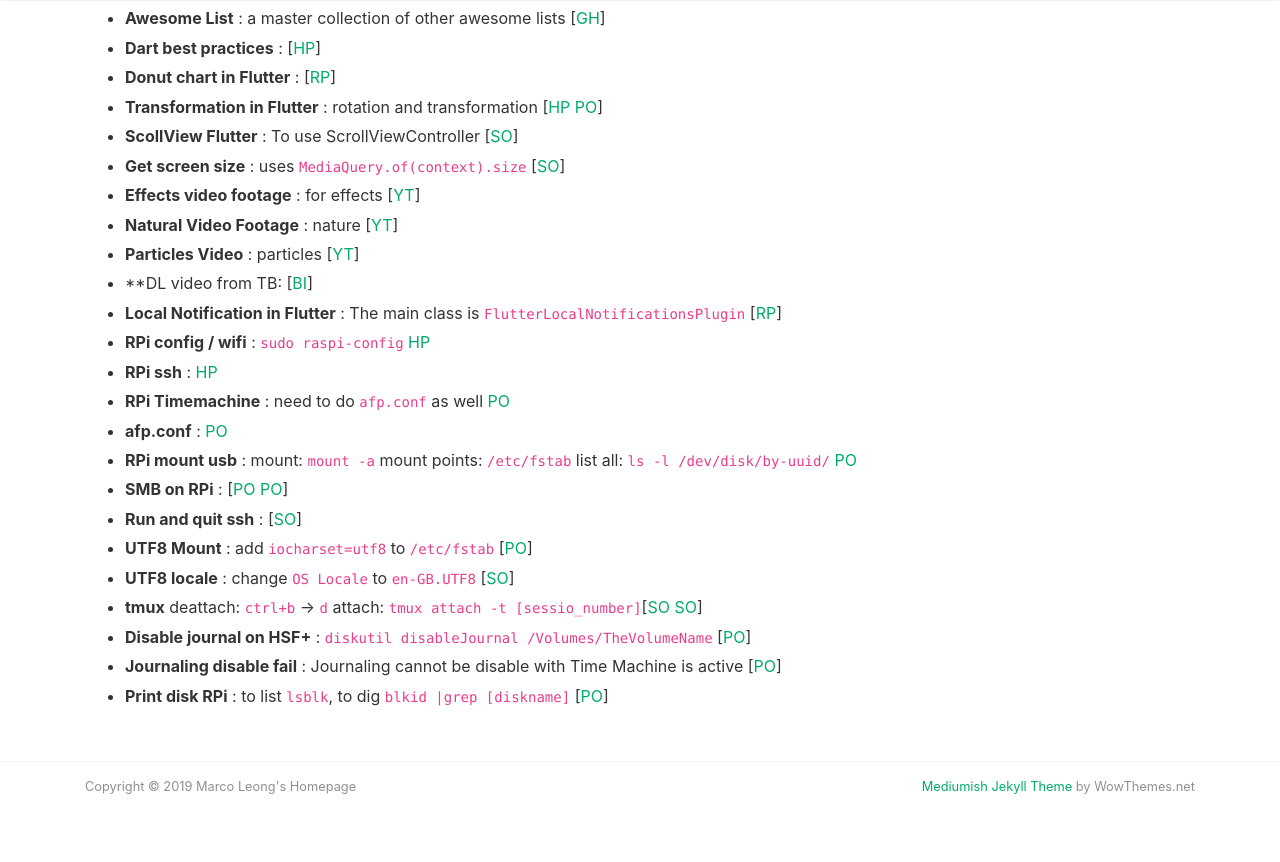
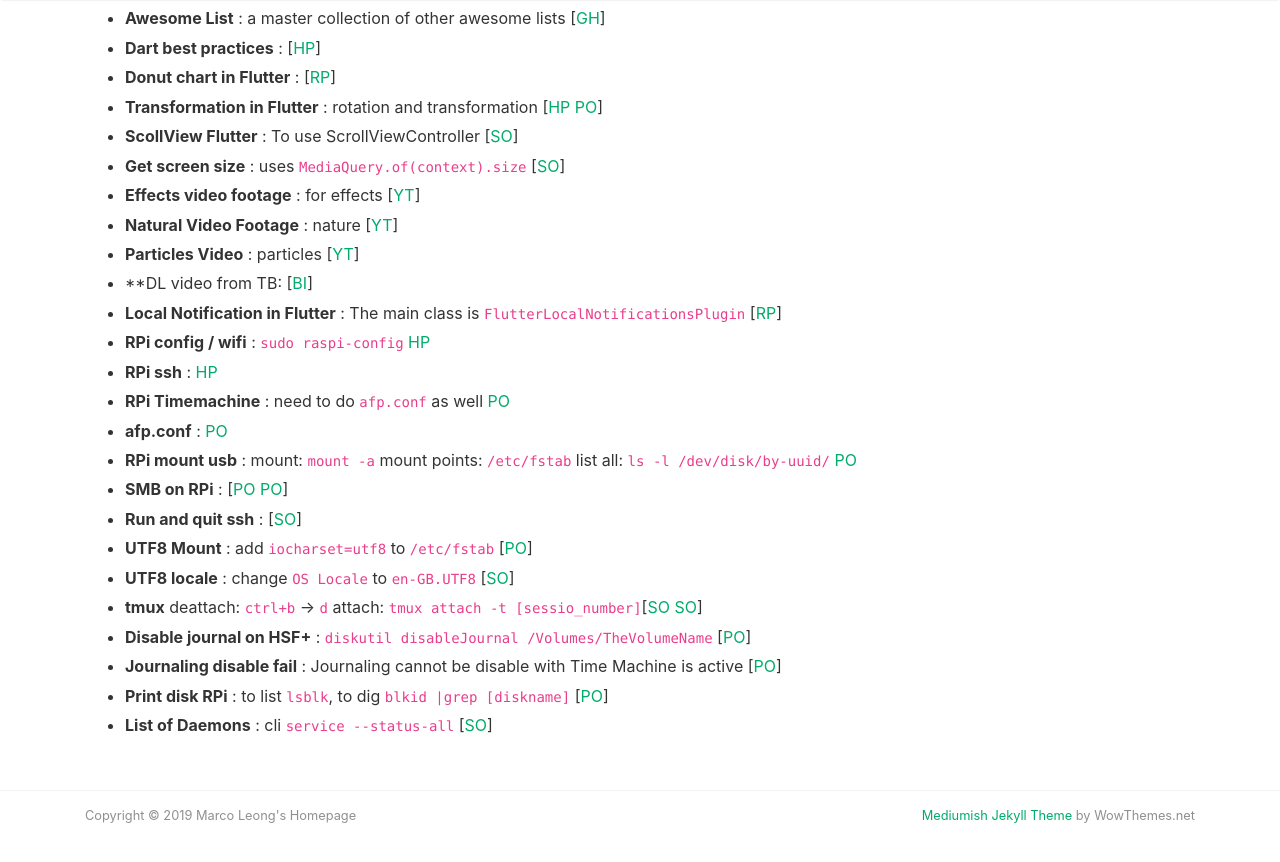
Before and after one commit to MarcoLeongDev/MarcoLeongDev.github.io, a Jekyll site: the page built from journey.md, in a window 1280 px wide and 900 px high, scrolled down 2626 px. Shown: the top 862 px of the window. Built offline with Jekyll 4.4.1, drawn with Linux system fonts in a browser that asks for light colours; nearby versions of some CDN libraries; our own code applies the rules of GitHub Pages for plain Markdown files.

Commit message:
Update journey.md

```diff
--- a/journey.md
+++ b/journey.md
@@ -86,6 +86,7 @@
 - **Disable journal on HSF+** : `diskutil disableJournal /Volumes/TheVolumeName` [[PO](https://julio.meroh.net/2007/04/how-to-disable-journaling-on-hfs-volume.html)]
 - **Journaling disable fail** : Journaling cannot be disable with Time Machine is active [[PO](https://discussions.apple.com/thread/4573726)]
 - **Print disk RPi** : to list `lsblk`, to dig `blkid |grep [diskname]` [[PO](https://kerneltalks.com/howto/how-to-add-uuid-entry-in-etc-fstab-in-linux/)]
+- **List of Daemons** : cli `service --status-all` [[SO](https://unix.stackexchange.com/questions/175380/how-to-list-all-running-daemons)]
 
 
 
```
